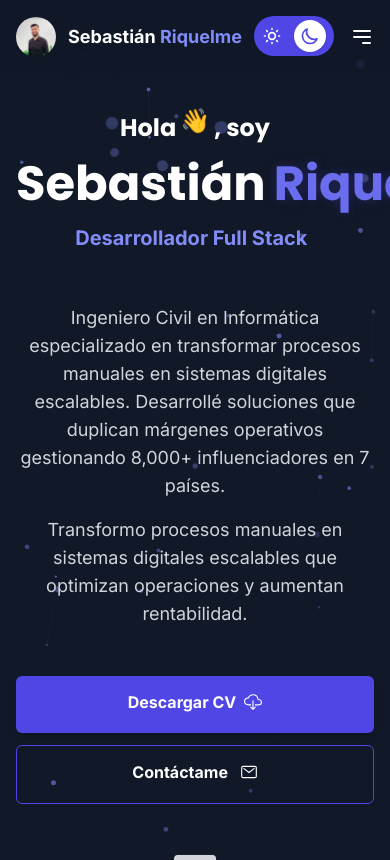
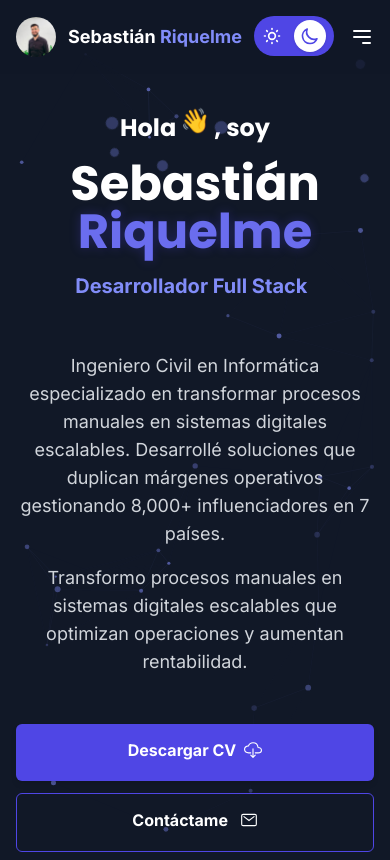
Before and after one commit to SebastianRiquelmeM/portafolio, a React (Vite) app: page / in a window 390 px wide. Shown: the top 860 px of the page. Built offline with nearby package versions, Linux system fonts and the light colour scheme.

Commit message:
feat(ui): mejorar la presentación del nombre en el componente Hero para mayor responsividad

```diff
--- a/src/components/Hero.jsx
+++ b/src/components/Hero.jsx
@@ -92,9 +92,9 @@ export default () => {
 					variants={titleVariants}
 					className="text-gray-800 dark:text-white font-bold text-5xl md:text-7xl"
 				>
-					<span>Sebastián</span>
+					<span className="block md:inline">Sebastián</span>
 					<motion.span
-						className="ml-2 text-indigo-600 dark:text-indigo-400"
+						className="block md:inline md:ml-2 text-indigo-600 dark:text-indigo-400"
 						animate={{
 							color: ["#4F46E5", "#818CF8", "#4F46E5"],
 							textShadow: [
```
